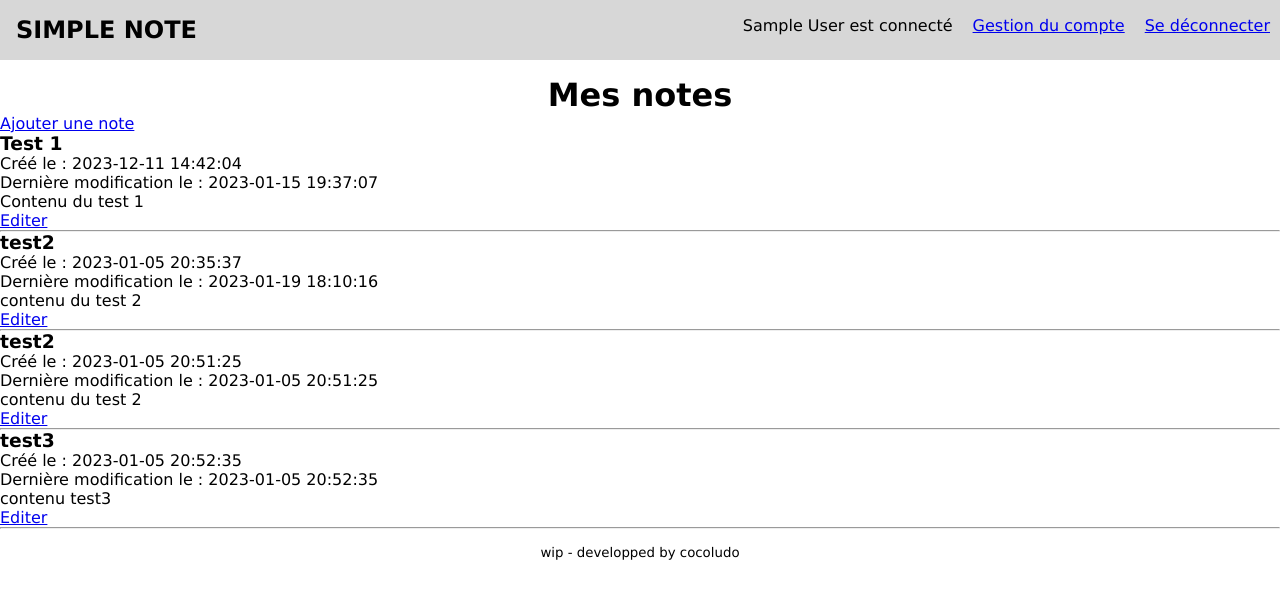
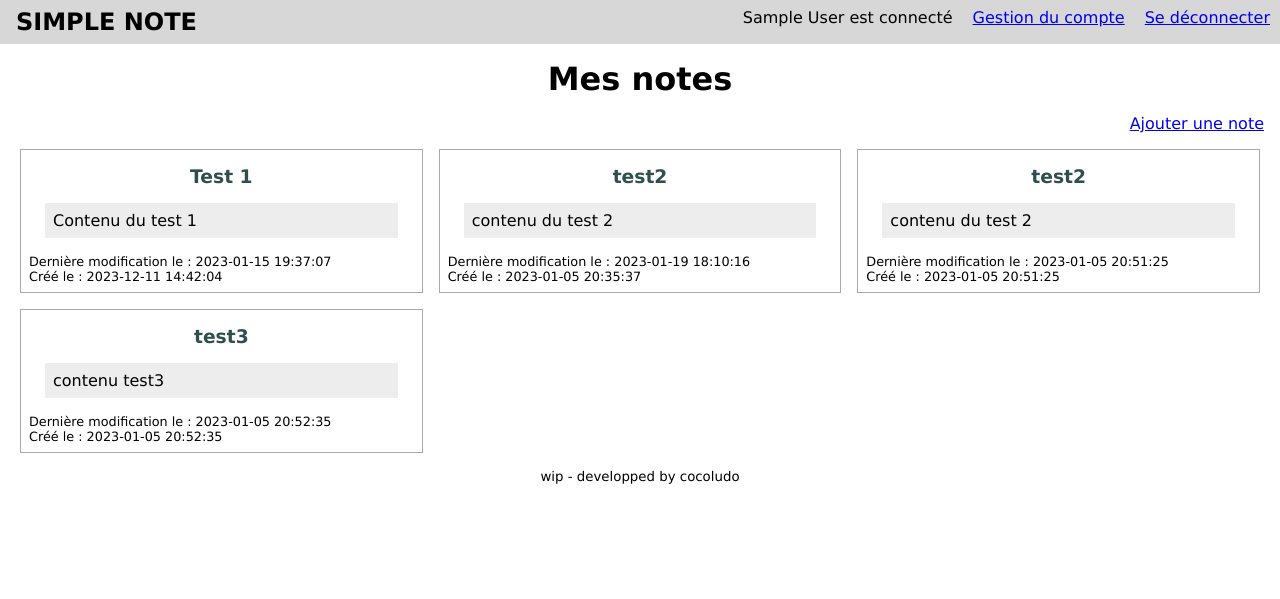
Before and after one commit to LudovicLeBris/simplenote, a PHP site: page / in a window 1280 px wide. Shown: the top 599 px of the page. Run offline with PHP 8.4, Linux system fonts and the light colour scheme; the visitor is signed in with stand-in values (Sample User, id 1); data comes from the database, SQL or seed files in the repository.

Commit message:
Add more CSS rules

```diff
--- a/public/style/main.css
+++ b/public/style/main.css
@@ -1,17 +1,23 @@
-* {
+/* reset CSS */
+*,
+::before,
+::after {
+    box-sizing: border-box;
     margin: 0;
+    padding: 0;
+}
+
+body {
+    font-family: 'Lucida Sans', 'Lucida Sans Regular', 'Lucida Grande', 'Lucida Sans Unicode', Geneva, Verdana, sans-serif;
 }
 
 /* header */
-body {
-    font-family: 'Lucida Sans', 'Lucida Sans Regular', 'Lucida Grande', 'Lucida Sans Unicode', Geneva, Verdana, sans-serif;
-}
 
 .header {
     display: flex;
     justify-content: space-between;
     background-color: rgb(215, 215, 215);
-    padding: 16px 0 16px 0;
+    padding: 8px 0 8px 0;
     margin-bottom: 16px;
 }
 
@@ -27,20 +33,208 @@ body {
     list-style-type: none;
 }
 
-.menu ul li
-{
+.menu ul li {
     padding: 0px 10px 0px 10px;
 }
+
+/* login page */
+
+.form-container {
+    display: flex;
+    justify-content: center;
+    margin: 32px;
+}
+
+.form-login, .form-password {
+    padding: 8px;
+}
+
+.form-login label, .form-password label {
+    display: block;
+    width: 100px;
+    float: left;
+    padding: 5px 0;
+}
+
+.form-login input, .form-password input {
+    height: 10px;
+    padding: 12px 0;
+}
+
+.form-button {
+    display: block;
+    height: 30px;
+    width: 50%;
+    margin: 16px auto;
+}
+
+.signup {
+    text-align: center;
+    margin-bottom: 32px;
+}
+
+input::placeholder{
+    font-size: 0.8rem;
+}
+
+/* main notes sections */
 
 h1 {
     text-align: center;
 }
 
+.createnote {
+    margin: 16px;
+    text-align: right ;
+}
+
+.notecards {
+    display: grid;
+    grid-template-columns: repeat(auto-fill, minmax(400px, 1fr));
+    gap: 1rem;
+    max-width: 1300px;
+    margin: 0 20px;
+    justify-content: space-around;
+}
+
+.notecards a {
+    text-decoration: none;
+}
+
+.notecards a:link {
+    color: black;
+}
+
+.notecards a:visited {
+    color: black;
+}
+
+.notecards a:hover {
+    background-color: rgb(237, 237, 237);
+}
+
+.notecards a:active {
+    color: darkgray;
+}
+
+@media screen and (min-width: 1300px) {
+    .notecards {
+        margin: 0 auto;
+    }
+}
+
+.notecard {
+    border: solid 1px darkgrey;
+    padding: 8px;
+}
+
+.notetitle {
+    color:darkslategrey;
+    text-align: center;
+    margin: 8px 0;
+}
+
+.note-content-container {
+    margin: 16px;
+    padding: 8px;
+    background-color: rgb(237, 237, 237);
+}
+
+.note-content-preview {
+    overflow: hidden;
+    white-space: nowrap;
+    text-overflow: ellipsis;
+}
+
+.notes-date {
+    font-size: 0.8rem;
+}
+
+/* note detail */
+
+.note-menu {
+    margin: 16px auto;
+    width: 60%;
+}
+
+.note-menu ul {
+    display: flex;
+    justify-content: space-around;
+    list-style-type: none;
+}
+
+.note-date {
+    display: flex;
+    font-size: 0.8rem;
+    justify-content:space-evenly;
+}
+
+.note-content {
+    margin: 32px auto;
+    width: 60%;
+}
+
+/* note create and update form */
+
+.update-form-menu {
+    display: block;
+    width: 60%;
+    margin: 16px auto;
+}
+
+.update-form-menu div {
+    margin: 16px 0;
+}
+
+.update-form-menu input {
+    width: 100%;
+    text-align: center;
+}
+
+.update-form-menu button {
+    width: 100%;
+}
+
+.update-form-menu textarea {
+    width: 100%;
+}
+
+/* logout page */
+
+.logout {
+    margin: 16px auto;
+    width: 50%;
+    text-align: center;
+}
+
+/* display account page */
+
+.display-account-menu {
+    margin: 16px auto;
+    width: 65%;
+}
+
+.display-account-menu ul {
+    display: flex;
+    justify-content: space-around;
+    list-style-type: none;
+}
+
+.display-account {
+    margin: 32px auto;
+    width: 50%;
+    text-align: center;
+}
 
 /* footer */
 
 .footer {
-    margin: 16px;
-    text-align: center;
+    display: block;
+    width: 50%;
+    margin: 16px auto;
     font-size: smaller;
 }
+
+.footer p {
+    text-align: center;
+}
--- a/templates/createnote.php
+++ b/templates/createnote.php
@@ -3,16 +3,16 @@
 <?php ob_start(); ?>
 
 <h1>Ajout d'une nouvelle note</h1>
-<a href="../index.php">Annuler</a><br><br>
+<p class="note-menu"><a href="../index.php">Annuler</a></p>
 
-<form action="../index.php?action=addnote" method="POST">
+<form class="update-form-menu" action="../index.php?action=addnote" method="POST">
     <div>
         <label for="title">Titre</label><br>
         <input type="text" name="title">
     </div>
     <div>
         <label for="content">Contenu de la note</label><br>
-        <textarea name="content"cols="30" rows="30"></textarea>
+        <textarea name="content"cols="30" rows="20"></textarea>
     </div>
     <button type="submit">Enregistrer</button>
 </form>
--- a/templates/layout.php
+++ b/templates/layout.php
@@ -13,7 +13,7 @@
             <?php require('header.php'); ?>
         </nav>
 
-        <main>
+        <main class="main">
             <?= $content ?>
         </main>
 
--- a/templates/logout.php
+++ b/templates/logout.php
@@ -4,14 +4,15 @@
     <meta charset="UTF-8">
     <meta http-equiv="X-UA-Compatible" content="IE=edge">
     <meta name="viewport" content="width=device-width, initial-scale=1.0">
+    <link rel="stylesheet" href="public/style/main.css">
     <title>Déconnexion</title>
 </head>
 <body>
 
     <h1>Déconnexion</h1>
-    <div>
+    <div class="logout">
         <p>Vous avez bien été déconnecté</p>
-        <a href="index.php">Retour à l'accueil</a><br><br>
+        <p><a href="index.php">Retour à l'accueil</a></p>
     </div>
 
 </body>
--- a/templates/notes.php
+++ b/templates/notes.php
@@ -3,19 +3,26 @@
 <?php ob_start(); ?>
 
     <h1>Mes notes</h1>
-    <a href="index.php?action=createnote">Ajouter une note</a>
-    <?php foreach($notes as $note) : ?>
-        <div>
-            <h3><?= htmlspecialchars($note->title) ?></h3>
-            <p>Créé le : <?= htmlspecialchars($note->creationDATE) ?></p>
-            <p>Dernière modification le : <?= htmlspecialchars($note->lastUpdateDATE) ?></p>
-            <div>
-                <p><?= htmlspecialchars($note->content) ?></p>
+    <div class="createnote">
+        <a href="index.php?action=createnote">Ajouter une note</a>
+    </div>
+    <div class="notecards">
+        <?php foreach($notes as $note) : ?>
+        <a class="note-editLink" href="index.php?action=note&noteID=<?= urlencode($note->noteID) ?>">
+            <div class="notecard">
+                <h3 class ="notetitle"><?= htmlspecialchars($note->title) ?></h3>
+                <div class="note-content-container">
+                    <p class="note-content-preview"><?= htmlspecialchars($note->content) ?></p>
+                </div>
+                <p class="notes-date">Dernière modification le : <?= htmlspecialchars($note->lastUpdateDATE) ?></p>
+                <p class="notes-date">Créé le : <?= htmlspecialchars($note->creationDATE) ?></p>
+                <div class="note-editLink">
+                </div>
+                <!-- <hr> -->
             </div>
-            <a href="index.php?action=note&noteID=<?= urlencode($note->noteID) ?>">Editer</a>
-            <hr>
-        </div>
-    <?php endforeach ?>
+        </a>
+        <?php endforeach ?>
+    </div>
 
 <?php $content = ob_get_clean(); ?>
 
--- a/templates/updatenote.php
+++ b/templates/updatenote.php
@@ -3,9 +3,9 @@
 <?php ob_start(); ?>
 
 <h1>Modification de la note</h1>
-<a href="../index.php">Annuler</a><br><br>
+<p class="note-menu"><a href="../index.php?action=note&noteID=<?= $note->noteID ?>">Annuler</a></p>
 
-<form action="../index.php?action=updatenote" method="POST">
+<form class="update-form-menu" action="../index.php?action=updatenote" method="POST">
     <div>
         <input type="hidden" name="noteID" value="<?= htmlspecialchars($note->noteID) ?>">
         <label for="title">Titre</label><br>
@@ -13,7 +13,7 @@
     </div>
     <div>
         <label for="content">Contenu de la note</label><br>
-        <textarea name="content"cols="30" rows="30"><?= htmlspecialchars($note->content) ?></textarea>
+        <textarea name="content" cols="30" rows="20"><?= htmlspecialchars($note->content) ?></textarea>
     </div>
     <button type="submit">Enregistrer</button>
 </form>
--- a/templates/updateuser.php
+++ b/templates/updateuser.php
@@ -3,9 +3,9 @@
 <?php ob_start(); ?>
 
 <h1>Modification du compte</h1>
-<a href="../index.php?action=manageaccount">Annuler</a><br><br>
+<p class="note-menu"><a href="../index.php?action=manageaccount">Annuler</a></p>
 
-<form action="../index.php?action=updateuser" method="POST">
+<form class="update-form-menu" action="../index.php?action=updateuser" method="POST">
     <p>Identifiant : <?= $user->email ?></p>
     <div>
         <input type="hidden" name="userID" value="<?= htmlspecialchars($user->userID) ?>">
```
Also changed, not shown: templates/displayaccount.php (+12 -6 lines), templates/login.php (+12 -7 lines), templates/note.php (+11 -10 lines), templates/signin.php (+4 -6 lines).
